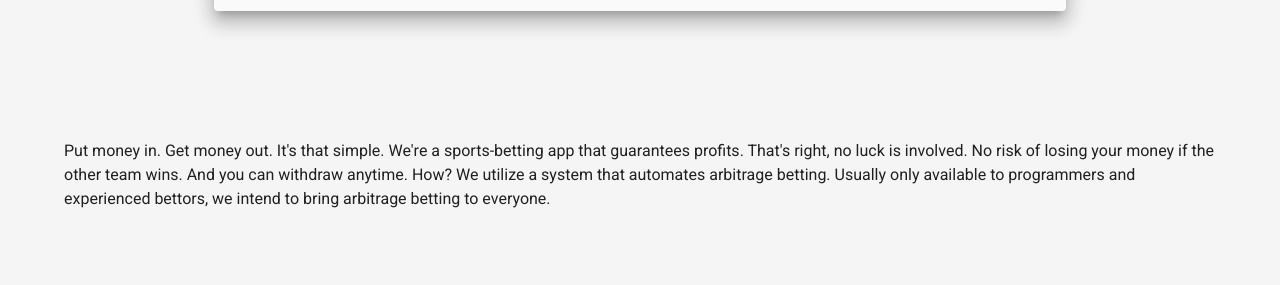
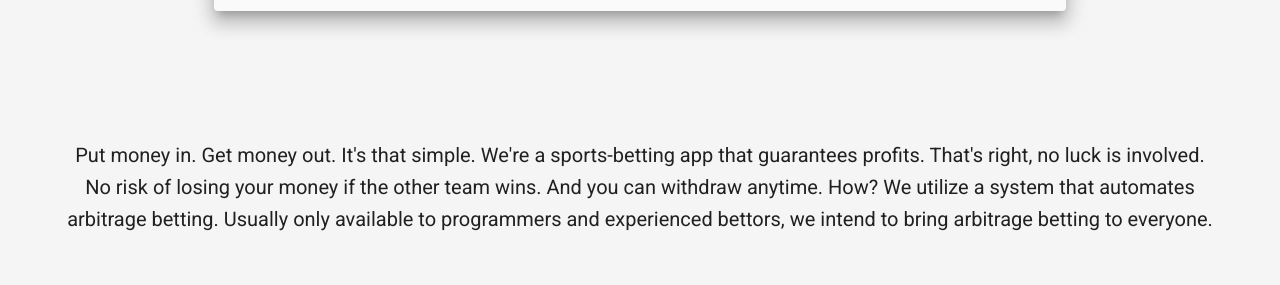
Before and after one commit to qbit-0/autoarbs, a React (Create React App) app in the folder autoarbs/: page / in a window 1280 px wide. Shown: the part 920-1205 px from the top of the page. Built offline with nearby package versions, Linux system fonts and the light colour scheme.

Commit message:
Update text

```diff
--- a/autoarbs/src/components/pages/AboutPage.tsx
+++ b/autoarbs/src/components/pages/AboutPage.tsx
@@ -65,7 +65,7 @@ const AboutPage = (props: Props) => {
             </Container>
           </Grid>
           <Grid xs={12}>
-            <Typography variant="body1">
+            <Typography variant="h6" textAlign="center">
               Put money in. Get money out. It's that simple. We're a
               sports-betting app that guarantees profits. That's right, no luck
               is involved. No risk of losing your money if the other team wins.
```
